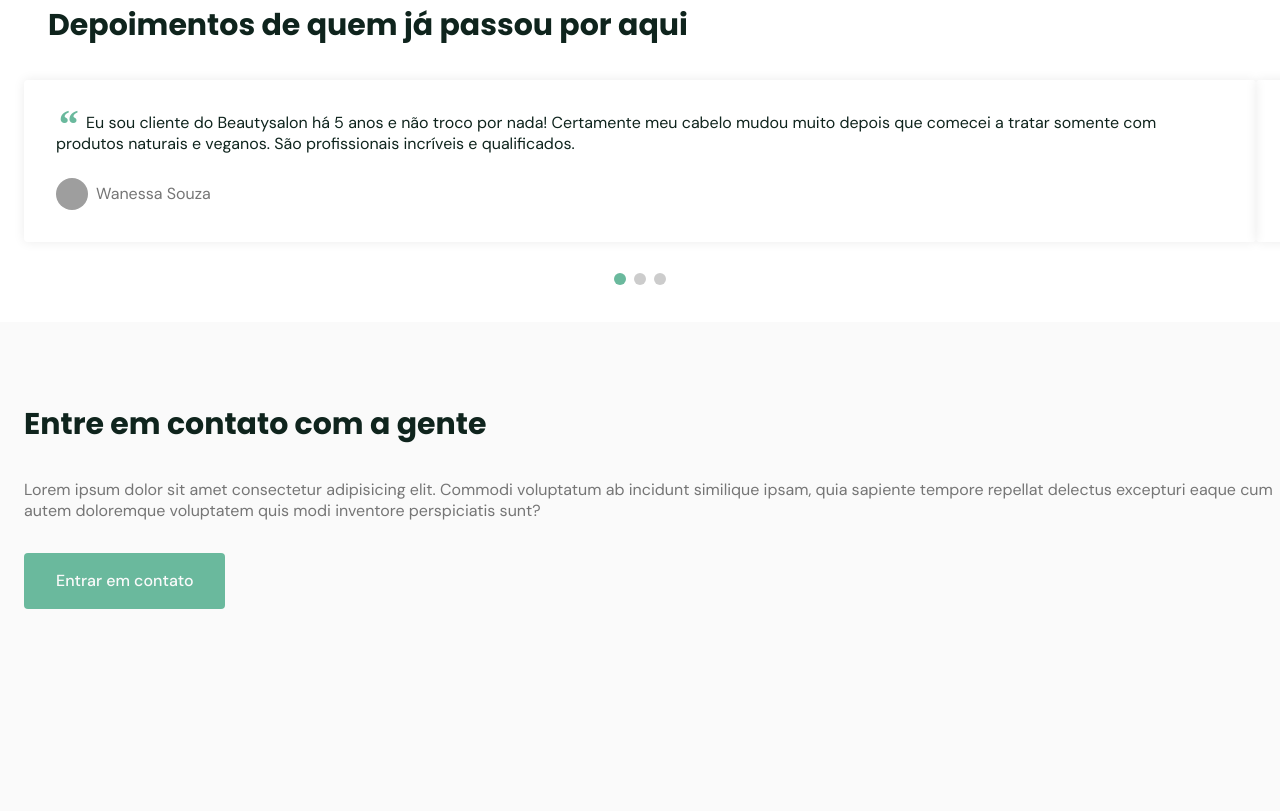
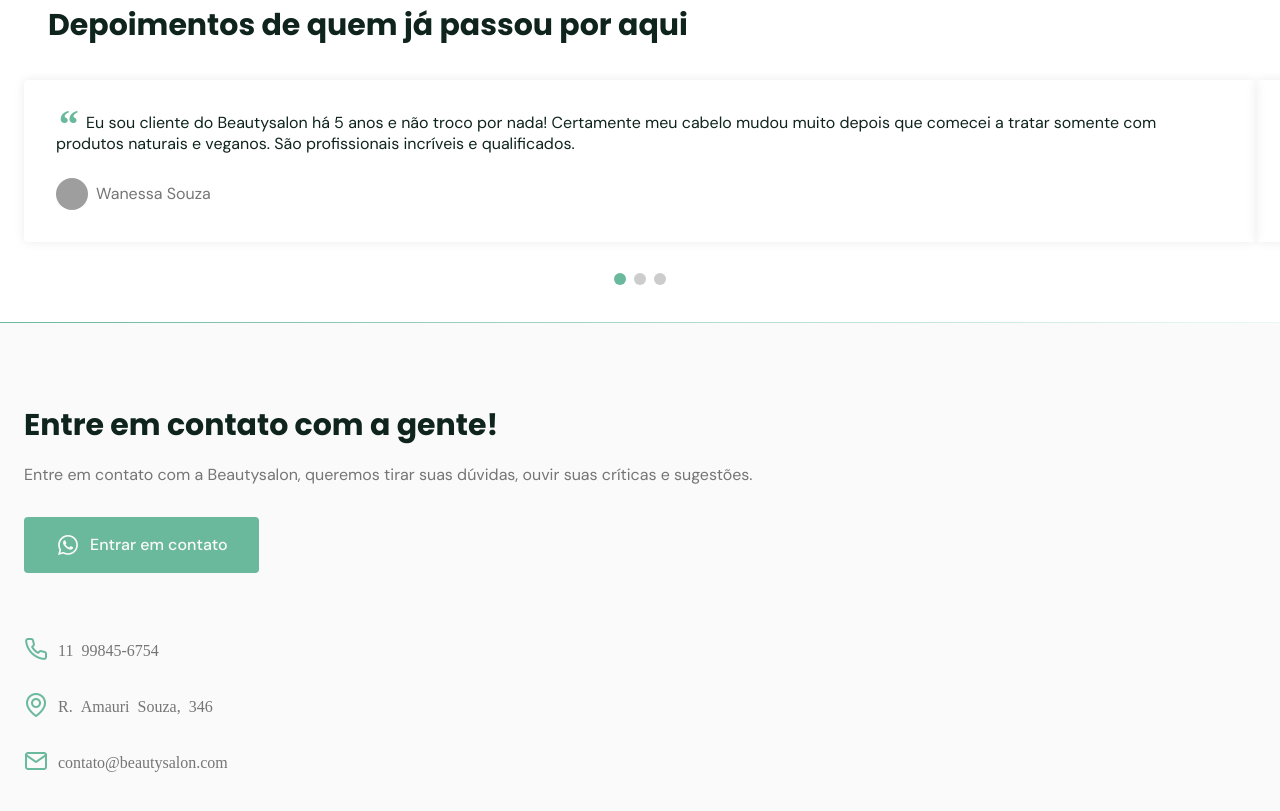
Before and after one commit to saulocode1/nlw-origin, a plain HTML site: page index.html in a window 1280 px wide. Shown: the part 4439-5250 px from the top of the page. Before the commit the page ends 5128 px from the top, so only its background shows below. Drawn offline with nearby package versions, Linux system fonts and the light colour scheme; grey boxes are pictures that could not be loaded; files whose address does not match are found by name.

Commit message:
Finish main-contact component

```diff
--- a/css/components/main-contact.css
+++ b/css/components/main-contact.css
@@ -0,0 +1,33 @@
+.main-contact {
+    margin-right: 1.5rem;
+    margin-left: 1.5rem;
+    text-align: left;
+}
+
+.main-contact .main-title {
+    margin-right: 5.375rem;
+    margin-bottom: 1rem;
+}
+
+.main-contact .icon-whatsapp,
+.main-contact ul li::before {
+    font-size: 1.5rem;
+    margin-right: 0.625rem;
+}
+
+.main-contact .-grid {
+    gap: 4rem;
+}
+
+.main-contact .list.-grid {
+    gap: 2rem;
+}
+
+.main-contact ul li {
+    display: flex;
+    align-items: center;
+}
+
+.main-contact ul li::before {
+    color: var(--base-color);
+}
--- a/index.html
+++ b/index.html
@@ -158,14 +158,24 @@
             </div>
         </section>
 
+        <div class="main-divider-2"></div>
+
     <!-- CONTACTS -->
         <section class="main-contact section">
-            <header class="-header -left">
-                <h2 class="main-title">Entre em contato com a gente</h2>
-            </header>
-            <div class="main-container">
-                <p>Lorem ipsum dolor sit amet consectetur adipisicing elit. Commodi voluptatum ab incidunt similique ipsam, quia sapiente tempore repellat delectus excepturi eaque cum autem doloremque voluptatem quis modi inventore perspiciatis sunt?</p>
-                <a href="#" class="main-button">Entrar em contato</a>
+            <div class="container -grid">
+                <div class="text">
+                    <h2 class="main-title">Entre em contato
+                        com a gente!</h2>
+                    <p>Entre em contato com a Beautysalon, queremos tirar suas dúvidas, ouvir suas críticas e sugestões.</p>
+                    <a href="" class="main-button"><i class="icon-whatsapp"></i>Entrar em contato</a>
+                </div>
+                <div class="links">
+                    <ul class="list -grid">
+                        <li class="icon-phone"> 11 99845-6754</li>
+                        <li class="icon-map-pin"> R. Amauri Souza, 346</li>
+                        <li class="icon-mail"> contato@beautysalon.com</li>
+                    </ul>
+                </div>
             </div>
         </section>
     </main>
```
